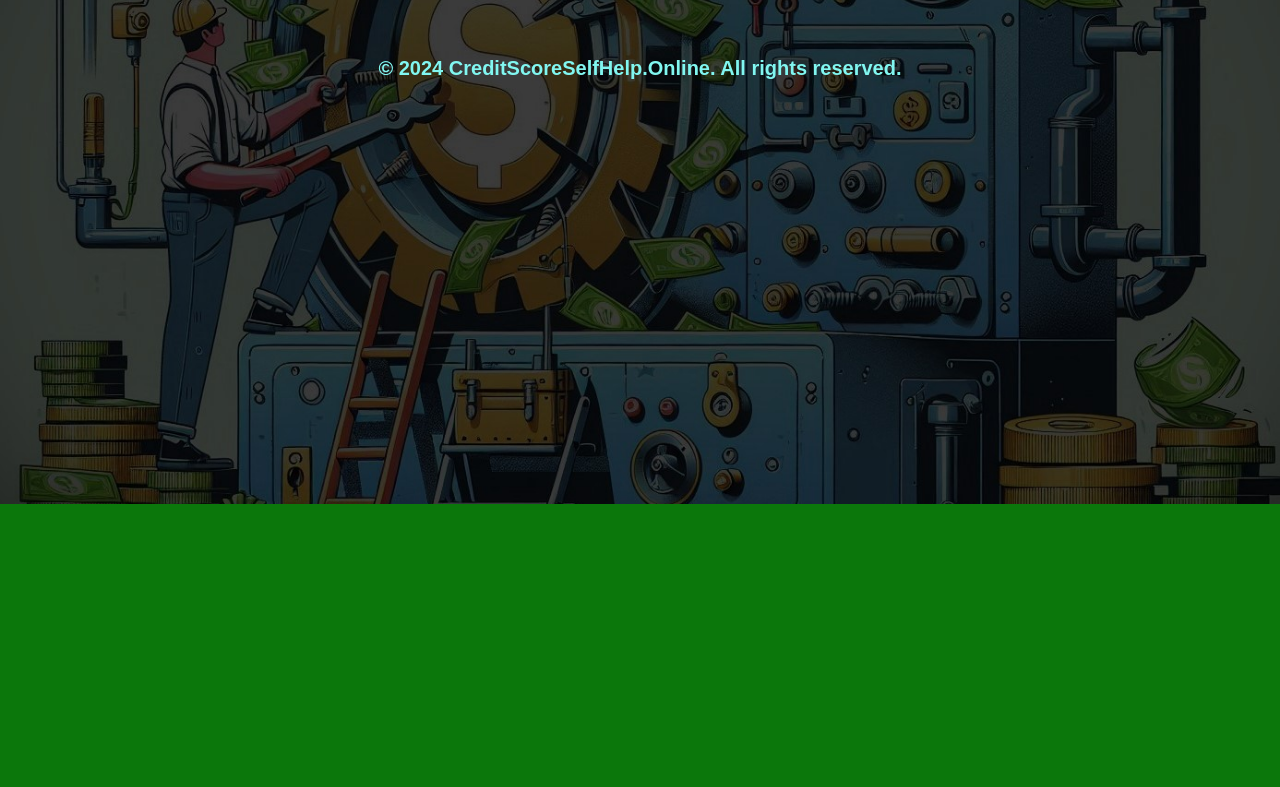
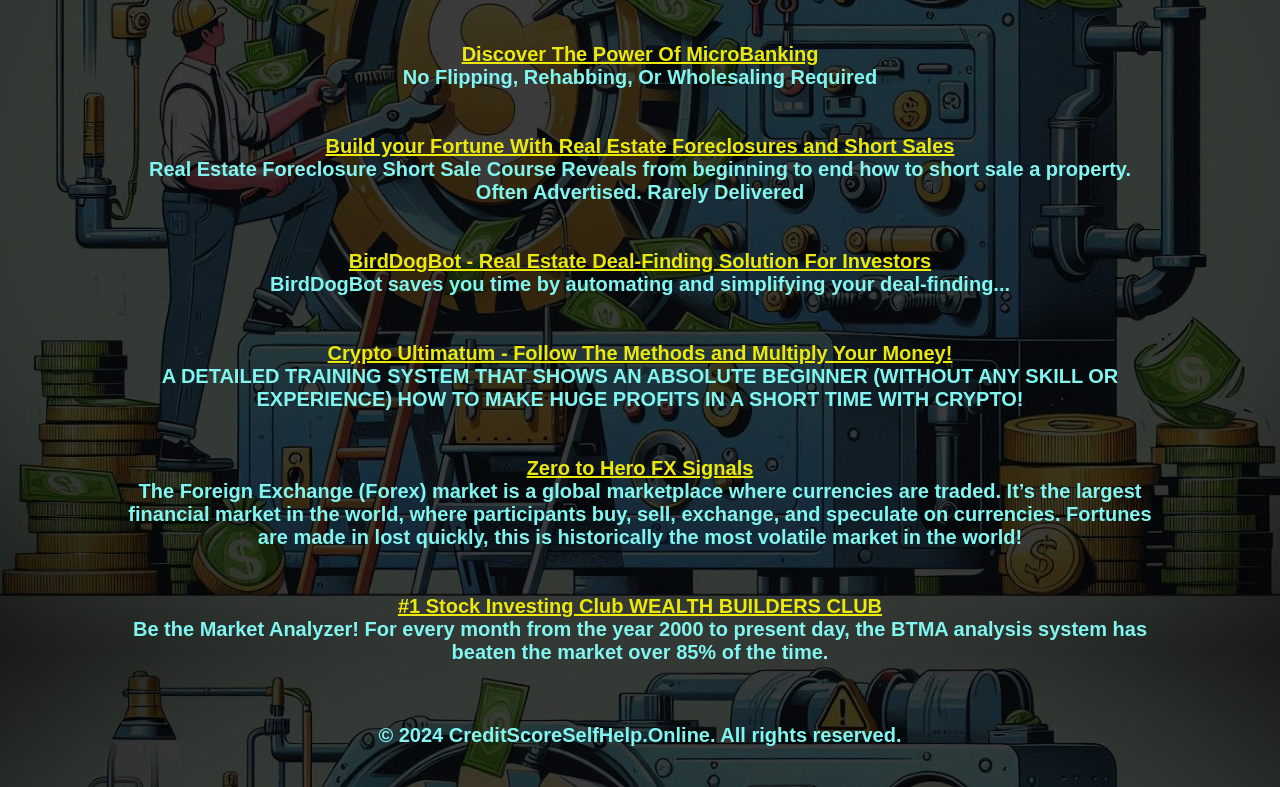
Before and after one commit to matstaf76/Credit-score-self-help-online, a plain HTML site: page HowToBePlayer.html in a window 1280 px wide. Shown: the part 296-1083 px from the top of the page. Before the commit the page ends 800 px from the top, so only its background shows below. Drawn offline with Linux system fonts and the light colour scheme.

Commit message:
Add files via upload

```diff
--- a/HowToBePlayer.html
+++ b/HowToBePlayer.html
@@ -29,16 +29,36 @@
                         <a href="https://7d856kjq4edb7l57toi7nnlqr8.hop.clickbank.net" target="_blank" rel="noopener noreferrer">BUSINESS CREDIT BUILDER - $ Million Business Credit Cards</a>
                     <br>Business credit is an entirely different expertise. These folks will teach you.
                         <br>
-                        <!--    <a href="types_of_credit.html">Place Holder Fix Link too!</a>
-                            <br>
-                            <a href="basics_of_lending.html">Place Holder Fix Link too!</a>
-                            <br>
-                            <a href="credit_reporting.html">Place Holder Fix Link too!</a>
-                            <br>
-                            <a href="fix_your_credit.html">Place Holder Fix Link too!</a>
-                            <br>
-                            <a href="The_Laws.html">Place Holder Fix Link too!</a>
-                            -->
+                        <br>
+                        <br>
+                        <a href="https://e0842agewkjd0mc9u528qx191j.hop.clickbank.net" target="_blank" rel="noopener noreferrer">Discover The Power Of MicroBanking</a>
+                    <br>No Flipping, Rehabbing, Or Wholesaling Required
+                        <br>
+                        <br>
+                        <br>
+                        <a href="https://c166ckjsuhc9dq2rrkvc2hum70.hop.clickbank.net" target="_blank" rel="noopener noreferrer">Build your Fortune With Real Estate Foreclosures and Short Sales</a>
+                    <br>Real Estate Foreclosure Short Sale Course Reveals from beginning to end how to short sale a property. Often Advertised. Rarely Delivered
+                        <br>
+                        <br>
+                        <br>
+                        <a href="https://537c9gln1lnc8k67vck9v1fjzf.hop.clickbank.net" target="_blank" rel="noopener noreferrer">BirdDogBot - Real Estate Deal-Finding Solution For Investors</a>
+                    <br>BirdDogBot saves you time by automating and simplifying your deal-finding...
+                        <br>
+                        <br>
+                        <br>
+                        <a href="https://4dbe1icgvkh5bk571uzfy4ml4u.hop.clickbank.net" target="_blank" rel="noopener noreferrer">Crypto Ultimatum - Follow The Methods and Multiply Your Money!</a>
+                    <br>A DETAILED TRAINING SYSTEM THAT SHOWS AN ABSOLUTE BEGINNER (WITHOUT ANY SKILL OR EXPERIENCE) HOW TO MAKE HUGE PROFITS IN A SHORT TIME WITH CRYPTO!
+                        <br>
+                        <br>
+                        <br>
+                        <a href="https://c0681gne6gc7bu0vxbvvfp6zef.hop.clickbank.net" target="_blank" rel="noopener noreferrer">Zero to Hero FX Signals</a>
+                    <br>The Foreign Exchange (Forex) market is a global marketplace where currencies are traded. It’s the largest financial market in the world, where participants buy, sell, exchange, and speculate on currencies. Fortunes are made in lost quickly, this is historically the most volatile market in the world!
+                        <br>
+                        <br>
+                        <br>
+                        <a href="https://ff603akq5lg0dxd-xcb8mnim2r.hop.clickbank.net" target="_blank" rel="noopener noreferrer">#1 Stock Investing Club WEALTH BUILDERS CLUB</a>
+                    <br>Be the Market Analyzer! For every month from the year 2000 to present day, the BTMA analysis system has beaten the market over 85% of the time.
+
                     </section>
                 </main>
                 <footer>
```
